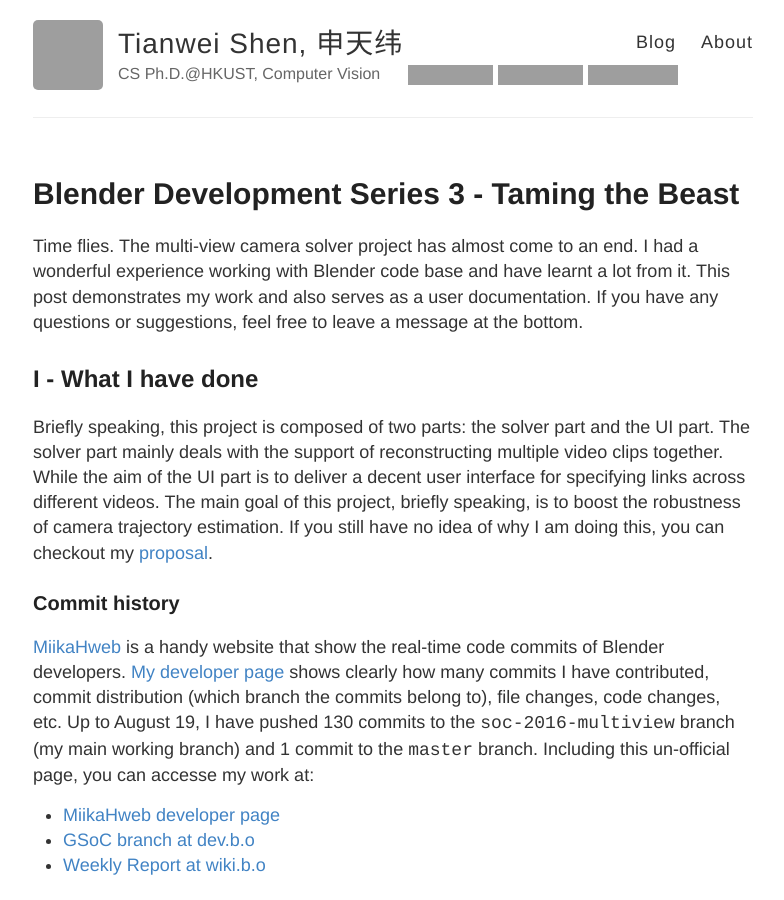
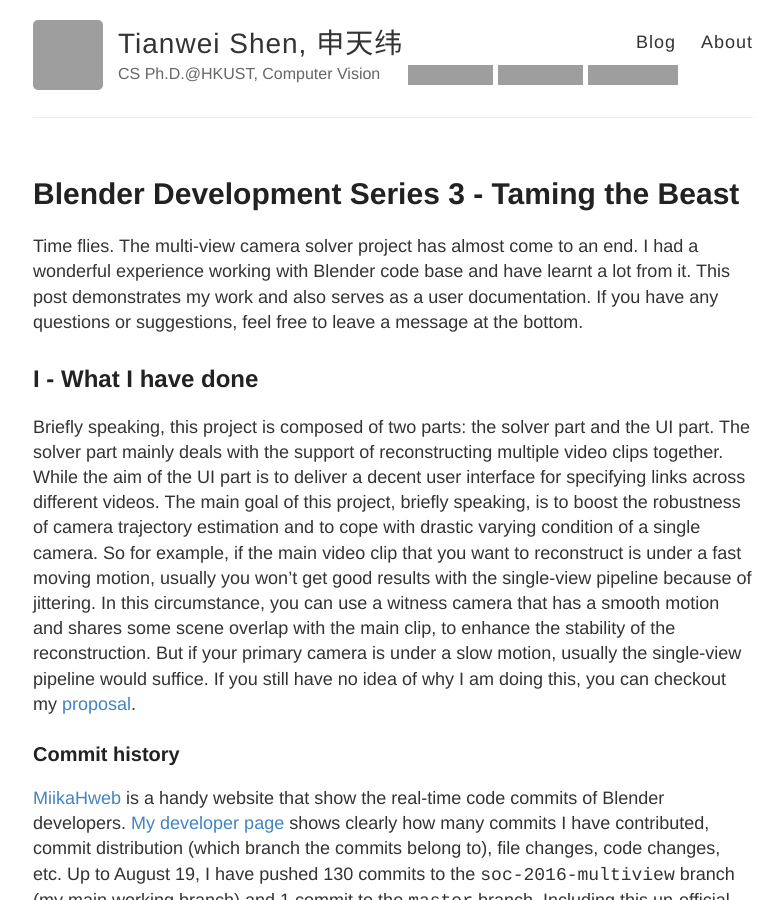
Before and after one commit to hlzz/hlzz.github.io, a Jekyll site: the page built from _posts/2016-8-20-blender3.md, in a window 1280 px wide and 900 px high, cut to the strip 0-900 px from the top of the window. Shown: the whole strip, without its empty margins (247-1031 px from the left). Built offline with Jekyll 4.4.1, drawn with Linux system fonts in a browser that asks for light colours; comment, search, counter and statistics services are not loaded; grey boxes are pictures that could not be loaded.

Commit message:
revise blender 3
add more explanation of the description

```diff
--- a/_posts/2016-8-20-blender3.md
+++ b/_posts/2016-8-20-blender3.md
@@ -6,7 +6,7 @@
 Time flies. The multi-view camera solver project has almost come to an end. I had a wonderful experience working with Blender code base and have learnt a lot from it. This post demonstrates my work and also serves as a user documentation. If you have any questions or suggestions, feel free to leave a message at the bottom.
 
 ## I - What I have done
-Briefly speaking, this project is composed of two parts: the solver part and the UI part. The solver part mainly deals with the support of reconstructing multiple video clips together. While the aim of the UI part is to deliver a decent user interface for specifying links across different videos. The main goal of this project, briefly speaking, is to boost the robustness of camera trajectory estimation. If you still have no idea of why I am doing this, you can checkout my [proposal](https://wiki.blender.org/index.php/User:Tianwei37/GSoC_2016_Proposal).
+Briefly speaking, this project is composed of two parts: the solver part and the UI part. The solver part mainly deals with the support of reconstructing multiple video clips together. While the aim of the UI part is to deliver a decent user interface for specifying links across different videos. The main goal of this project, briefly speaking, is to boost the robustness of camera trajectory estimation and to cope with drastic varying condition of a single camera. So for example, if the main video clip that you want to reconstruct is under a fast moving motion, usually you won’t get good results with the single-view pipeline because of jittering. In this circumstance, you can use a witness camera that has a smooth motion and shares some scene overlap with the main clip, to enhance the stability of the reconstruction. But if your primary camera is under a slow motion, usually the single-view pipeline would suffice. If you still have no idea of why I am doing this, you can checkout my [proposal](https://wiki.blender.org/index.php/User:Tianwei37/GSoC_2016_Proposal).
 
 ### Commit history
 [MiikaHweb](https://www.miikahweb.com/en/blender/git-statistics/branches/soc-2016-multiview) is a handy website that show the real-time code commits of Blender developers. [My developer page](https://www.miikahweb.com/en/blender/git-statistics/developers/hlzz001) shows clearly how many commits I have contributed, commit distribution (which branch the commits belong to), file changes, code changes, etc. Up to August 19, I have pushed 130 commits to the `soc-2016-multiview` branch (my main working branch) and 1 commit to the `master` branch. Including this un-official page, you can accesse my work at:
```
